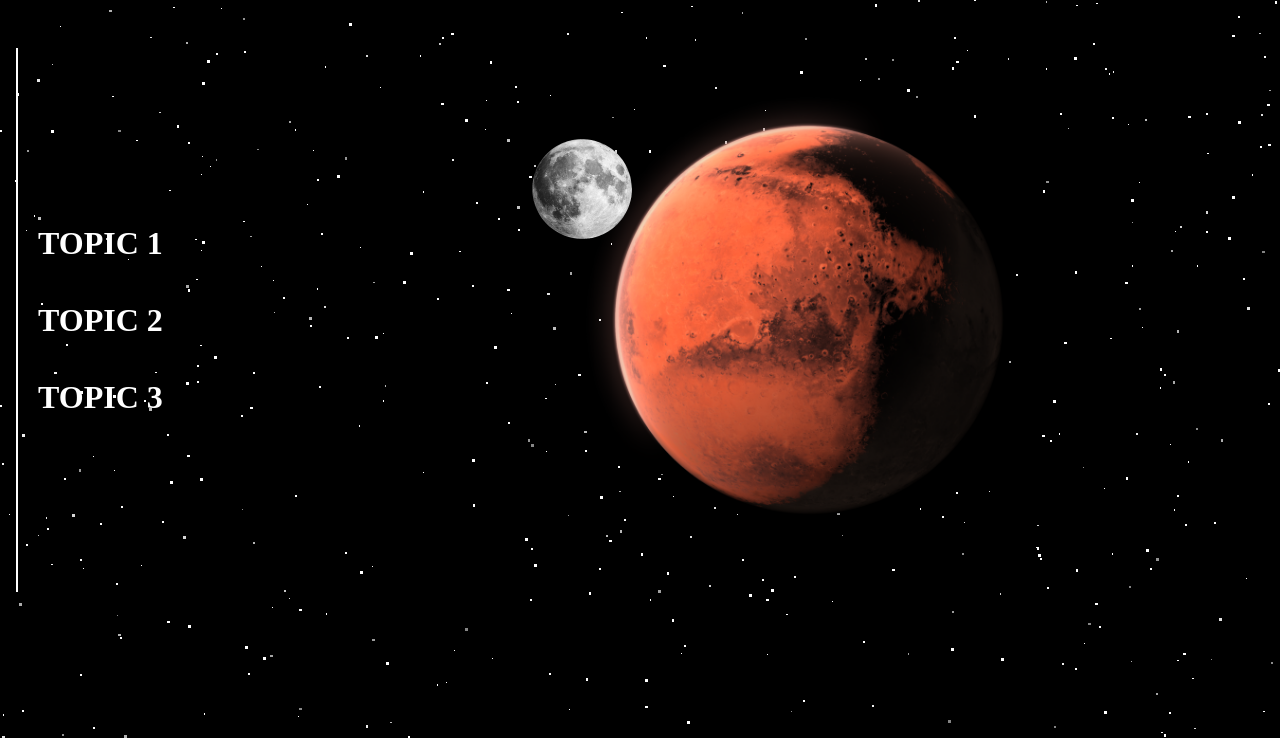
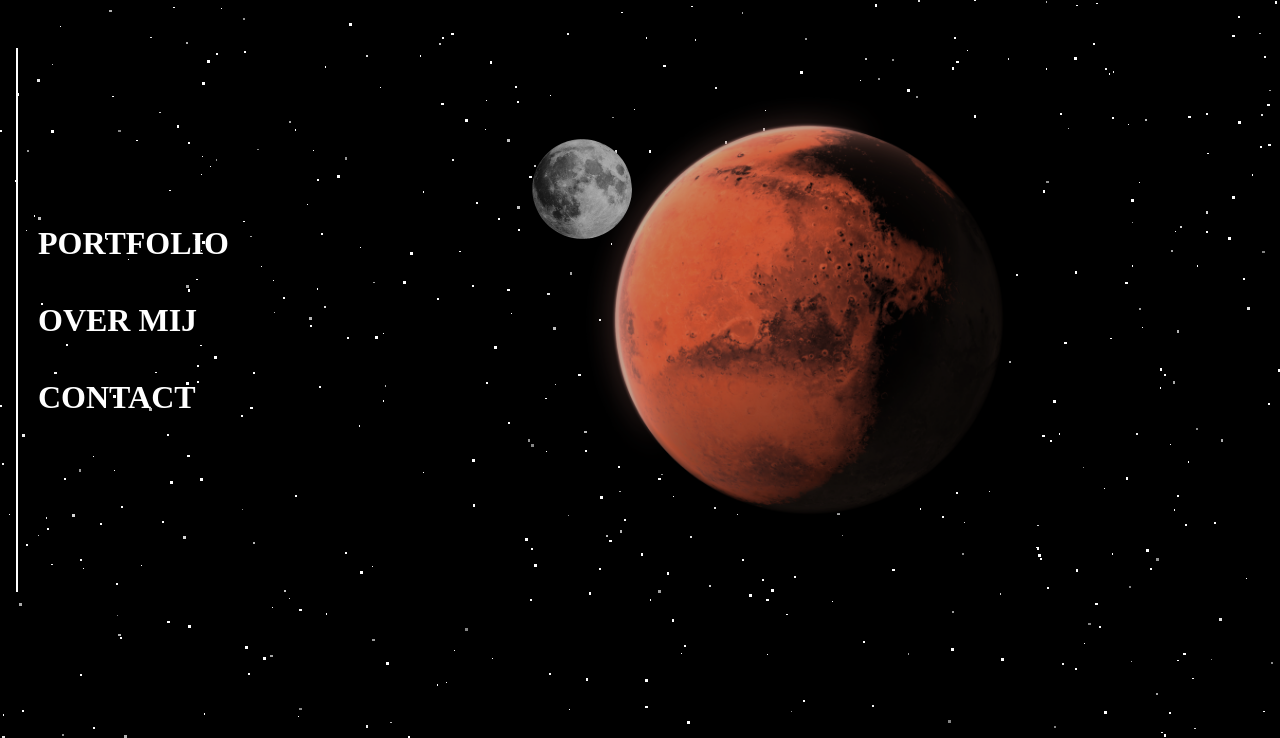
Before and after one commit to wiljanverhoeven/Portfolio, a PHP site: page / in a window 1280 px wide. Shown: the part 72-810 px from the top of the page. Run offline with PHP 8.4, Linux system fonts and the light colour scheme.

Commit message:
tuned animation

```diff
--- a/index.html
+++ b/index.html
@@ -18,9 +18,9 @@
                 <div class="left">
 
                     <ul class="menu">
-                        <li><h1 class="selection">TOPIC 1</h1></li>
-                        <li><h1 class="selection">TOPIC 2</h1></li>
-                        <li><h1 class="selection">TOPIC 3</h1></li>
+                        <li><h1 class="selection">PORTFOLIO</h1></li>
+                        <li><h1 class="selection">OVER MIJ</h1></li>
+                        <li><h1 class="selection">CONTACT</h1></li>
                     </ul>
 
                 </div>
--- a/styling/homepage.css
+++ b/styling/homepage.css
@@ -59,8 +59,7 @@ main{
     transform: scaleX(-1);
     margin: auto;
     z-index: 0;
-
-
+    filter: brightness(0.8);
  }
 
 .menu {
@@ -100,8 +99,7 @@ main{
     animation: test 60s linear infinite;
     margin-top: -38%;
     margin-left: 30%;
-    filter: brightness(0.8);
-
+    filter: brightness(0.7);
 }
 
 .moon {
@@ -118,7 +116,7 @@ main{
 	}
 
     10% {
-        filter: brightness(1);
+        filter: brightness(0.7);
         transform: translate(-97%, -97%);
 
     }
@@ -132,7 +130,7 @@ main{
     }
 
     80% {
-        filter: brightness(1);
+        filter: brightness(0.8);
 
     }
     90% {
```
